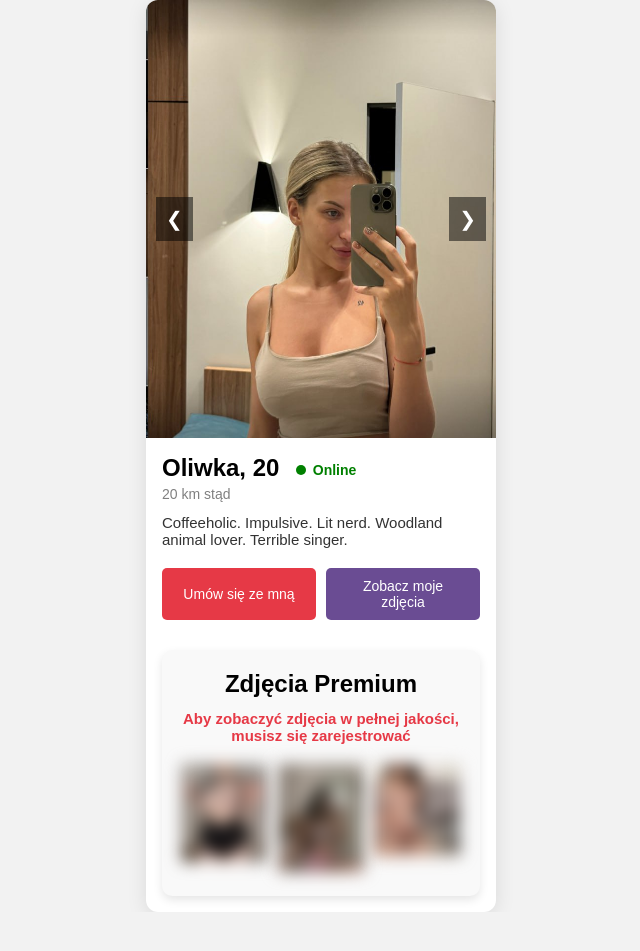
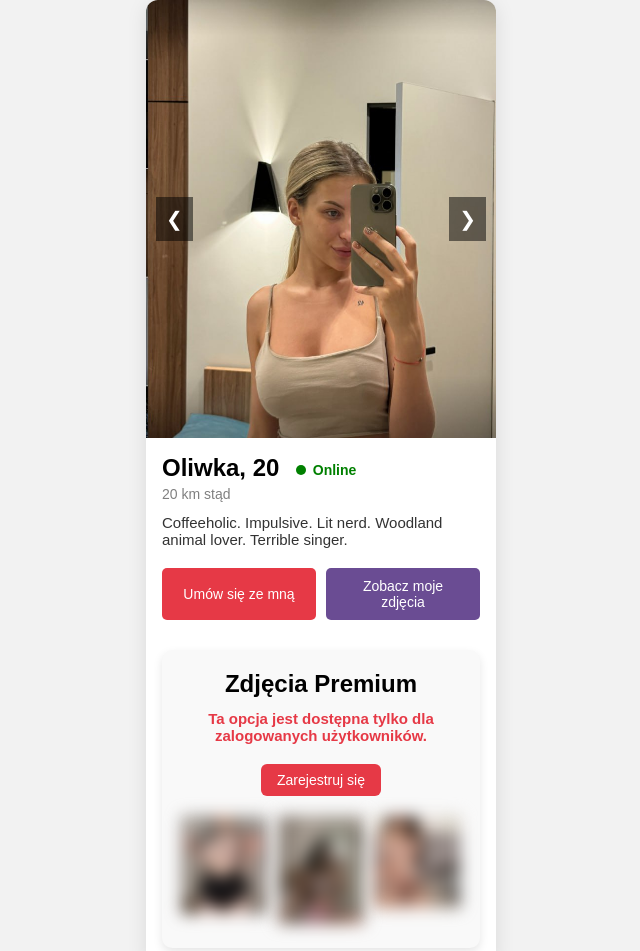
Before and after one commit to Basztal/Romantyzuj.pl, a plain HTML site: page oliwka/index.html in a window 1280 px wide. Shown: the top 951 px of the page, without its empty margins (319-959 px from the left). Before the commit the page ends 912 px from the top, so only its background shows below. Drawn offline with Linux system fonts and the light colour scheme.

Commit message:
Update index.html

```diff
--- a/oliwka/index.html
+++ b/oliwka/index.html
@@ -226,6 +226,23 @@
       font-size: 16px;
     }
 
+    .cta-button {
+      background-color: #e63946;
+      color: white;
+      padding: 8px 16px;
+      font-size: 14px;
+      border: none;
+      border-radius: 6px;
+      cursor: pointer;
+      display: block;
+      margin: 0 auto 20px auto;
+      transition: background-color 0.3s ease;
+    }
+
+    .cta-button:hover {
+      background-color: #d62828;
+    }
+
   </style>
 </head>
 <body>
@@ -256,9 +273,13 @@
     </div>
 
     <!-- Premium Gallery Section -->
+    <!-- Premium Gallery Section -->
     <div class="premium-gallery">
     <h2>Zdjęcia Premium</h2>
-      <p>Aby zobaczyć zdjęcia w pełnej jakości, musisz się zarejestrować</p>
+    <p>Ta opcja jest dostępna tylko dla zalogowanych użytkowników.</p>
+
+    <button class="cta-button" onclick="register()">Zarejestruj się</button>
+
     <div class="gallery">
       <div class="image-container">
         <img src="11.jpg" alt="Premium Image 1" onclick="showPopup()">
@@ -271,6 +292,7 @@
       </div>
     </div>
     </div>
+
 
   </div>
 </div>
```
Lines whose indentation alone changed are shown as unchanged.
